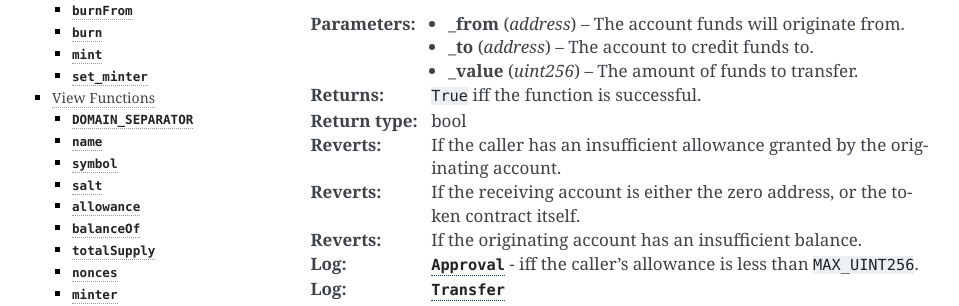
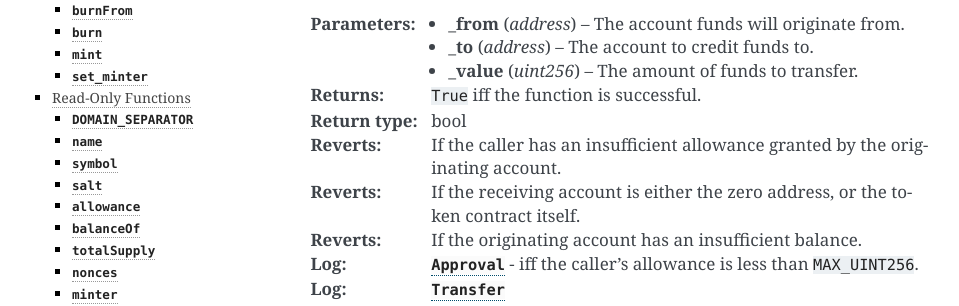
Before and after one commit to curvefi/curve-stablecoin, a Sphinx documentation site: the page built from docs/source/stablecoin.rst, in a window 1280 px wide and 900 px high. Shown: the part 268-574 px from the top of the window, without its empty margins (148-1107 px from the left). Built offline with Sphinx 7.4.7, drawn with Linux system fonts in a browser that asks for light colours; some of the changed text lies outside the part shown.

Commit message:
docs: rename view functions heading

```diff
--- a/docs/source/stablecoin.rst
+++ b/docs/source/stablecoin.rst
@@ -136,8 +136,8 @@ Functions
     :reverts: If the caller is not the current :func:`minter`.
     :log: :class:`SetMinter`
 
-View Functions
---------------
+Read-Only Functions
+-------------------
 
 .. function:: DOMAIN_SEPARATOR() -> bytes32
 
```
